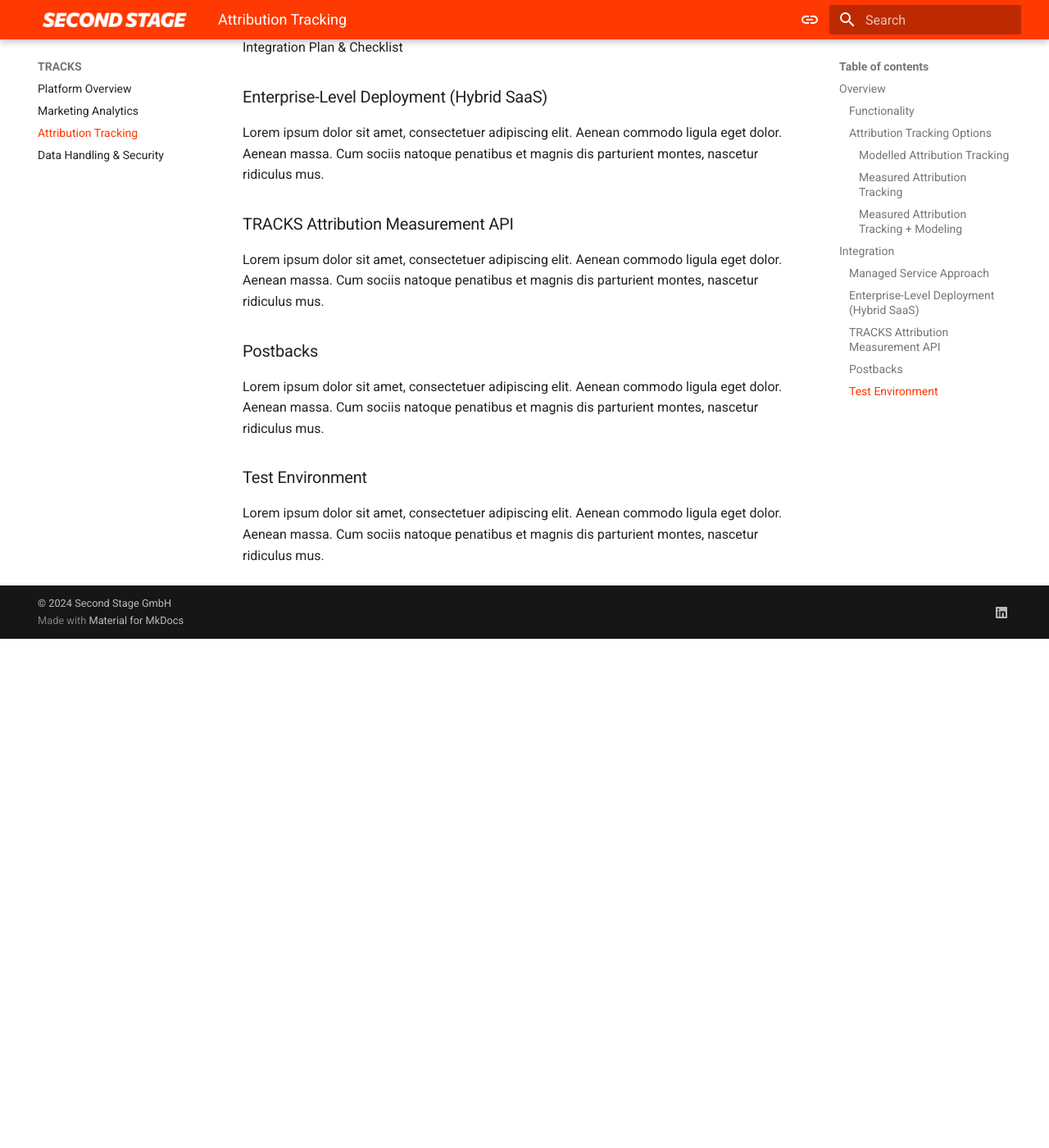
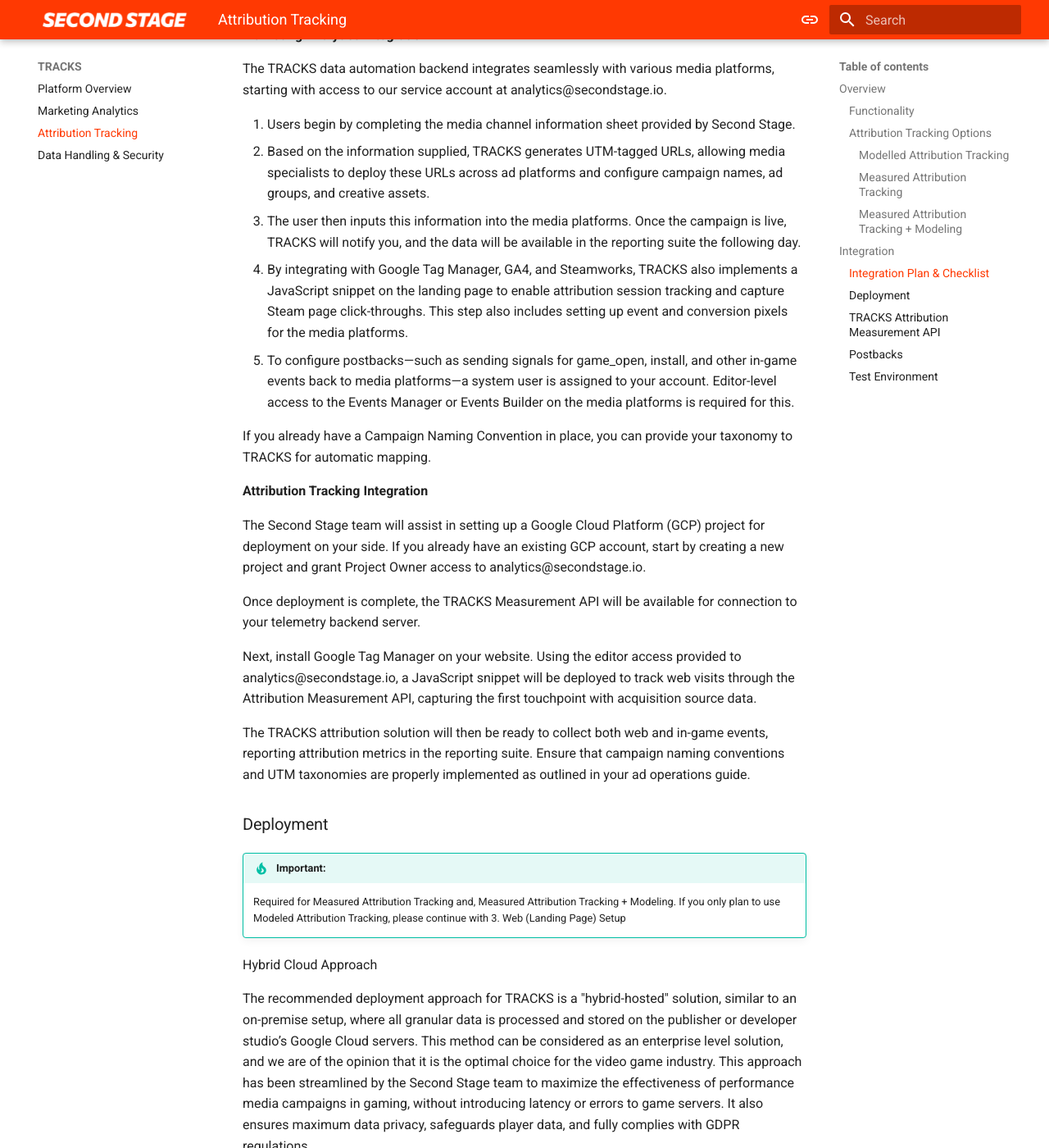
Before and after one commit to secondstage-io/tracks-documentation, an MkDocs documentation site: the page built from docs/tracks/attribution-tracking.md, in a window 1280 px wide and 1400 px high, scrolled down 8304 px. Shown: the whole window at 82% size. Built offline with MkDocs 1.6.1 and Material for MkDocs 9.7.7, drawn with Linux system fonts in a browser that asks for light colours; before the commit the page ends 9083 px from its top, so only the background shows below that; some of the changed text lies outside the part shown.

Commit message:
Update attribution-tracking.md
more content added

```diff
--- a/docs/tracks/attribution-tracking.md
+++ b/docs/tracks/attribution-tracking.md
@@ -189,13 +190,40 @@
 
 ![Integration](/assets/attribution_integration-1.png)
 
-### Managed Service Approach
+### Integration Plan & Checklist
 
-Integration Plan & Checklist
+**Marketing Analytics Integration**
 
-### Enterprise-Level Deployment (Hybrid SaaS)
+The TRACKS data automation backend integrates seamlessly with various media platforms, starting with access to our service account at analytics@secondstage.io.
 
-Lorem ipsum dolor sit amet, consectetuer adipiscing elit. Aenean commodo ligula eget dolor. Aenean massa. Cum sociis natoque penatibus et magnis dis parturient montes, nascetur ridiculus mus.
+1. Users begin by completing the media channel information sheet provided by Second Stage.
+2. Based on the information supplied, TRACKS generates UTM-tagged URLs, allowing media specialists to deploy these URLs across ad platforms and configure campaign names, ad groups, and creative assets.
+3. The user then inputs this information into the media platforms. Once the campaign is live, TRACKS will notify you, and the data will be available in the reporting suite the following day.
+4. By integrating with Google Tag Manager, GA4, and Steamworks, TRACKS also implements a JavaScript snippet on the landing page to enable attribution session tracking and capture Steam page click-throughs. This step also includes setting up event and conversion pixels for the media platforms.
+5. To configure postbacks—such as sending signals for game_open, install, and other in-game events back to media platforms—a system user is assigned to your account. Editor-level access to the Events Manager or Events Builder on the media platforms is required for this.
+
+If you already have a Campaign Naming Convention in place, you can provide your taxonomy to TRACKS for automatic mapping.
+
+**Attribution Tracking Integration**
+
+The Second Stage team will assist in setting up a Google Cloud Platform (GCP) project for deployment on your side. If you already have an existing GCP account, start by creating a new project and grant Project Owner access to analytics@secondstage.io.
+
+Once deployment is complete, the TRACKS Measurement API will be available for connection to your telemetry backend server.
+
+Next, install Google Tag Manager on your website. Using the editor access provided to analytics@secondstage.io, a JavaScript snippet will be deployed to track web visits through the Attribution Measurement API, capturing the first touchpoint with acquisition source data.
+
+The TRACKS attribution solution will then be ready to collect both web and in-game events, reporting attribution metrics in the reporting suite. Ensure that campaign naming conventions and UTM taxonomies are properly implemented as outlined in your ad operations guide.
+
+### Deployment
+
+!!! tip "Important:"
+
+    Required for Measured Attribution Tracking and, Measured Attribution Tracking + Modeling. If you only plan to use Modeled Attribution Tracking, please continue with 3. Web (Landing Page) Setup
+Hybrid Cloud Approach
+
+The recommended deployment approach for TRACKS is a "hybrid-hosted" solution, similar to an on-premise setup, where all granular data is processed and stored on the publisher or developer studio’s Google Cloud servers. This method can be considered as an enterprise level solution, and we are of the opinion that it is the optimal choice for the video game industry.
+This approach has been streamlined by the Second Stage team to maximize the effectiveness of performance media campaigns in gaming, without introducing latency or errors to game servers. It also ensures maximum data privacy, safeguards player data, and fully complies with GDPR regulations.
+
 
 ### TRACKS Attribution Measurement API
 
```
Also changed, not shown: other parts of docs/tracks/attribution-tracking.md (+3 -2 lines).
